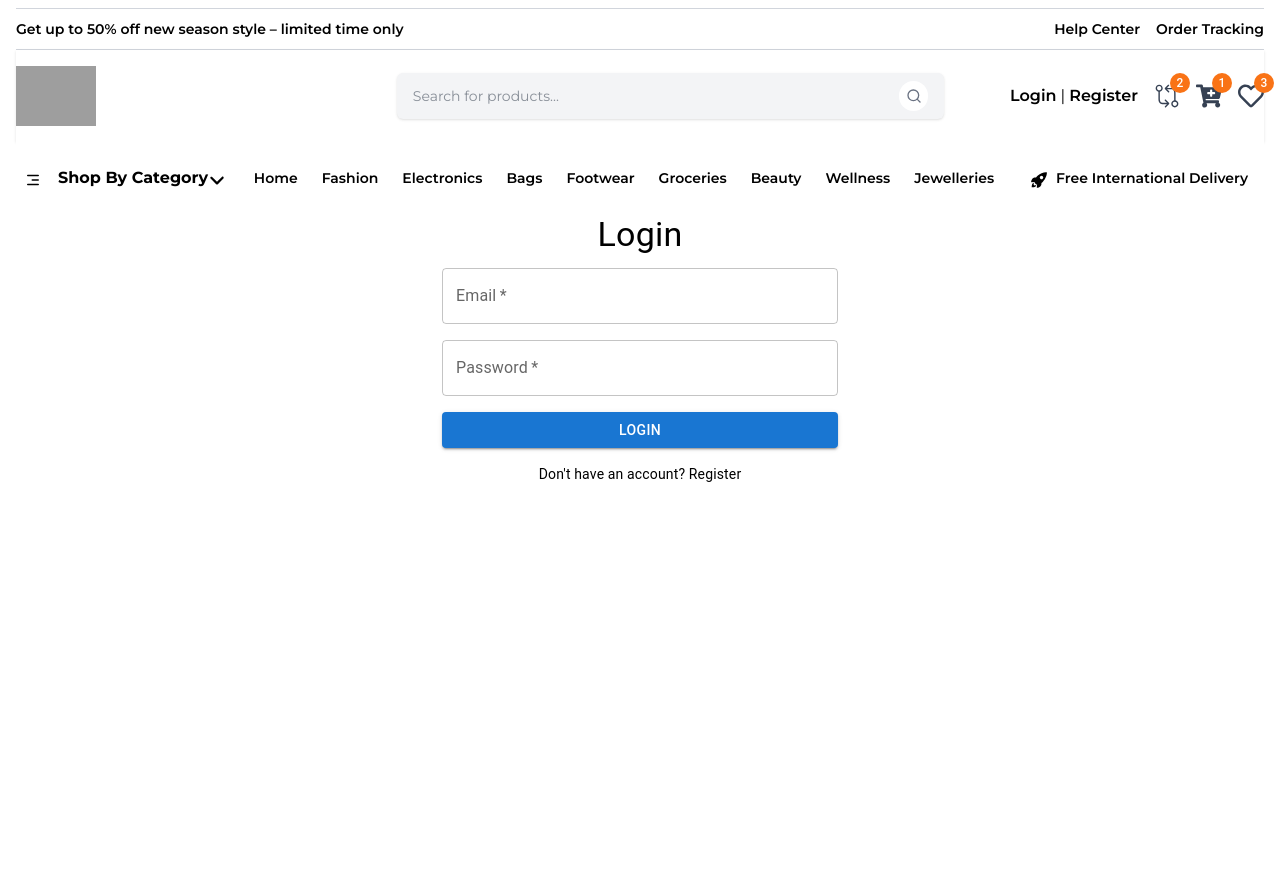
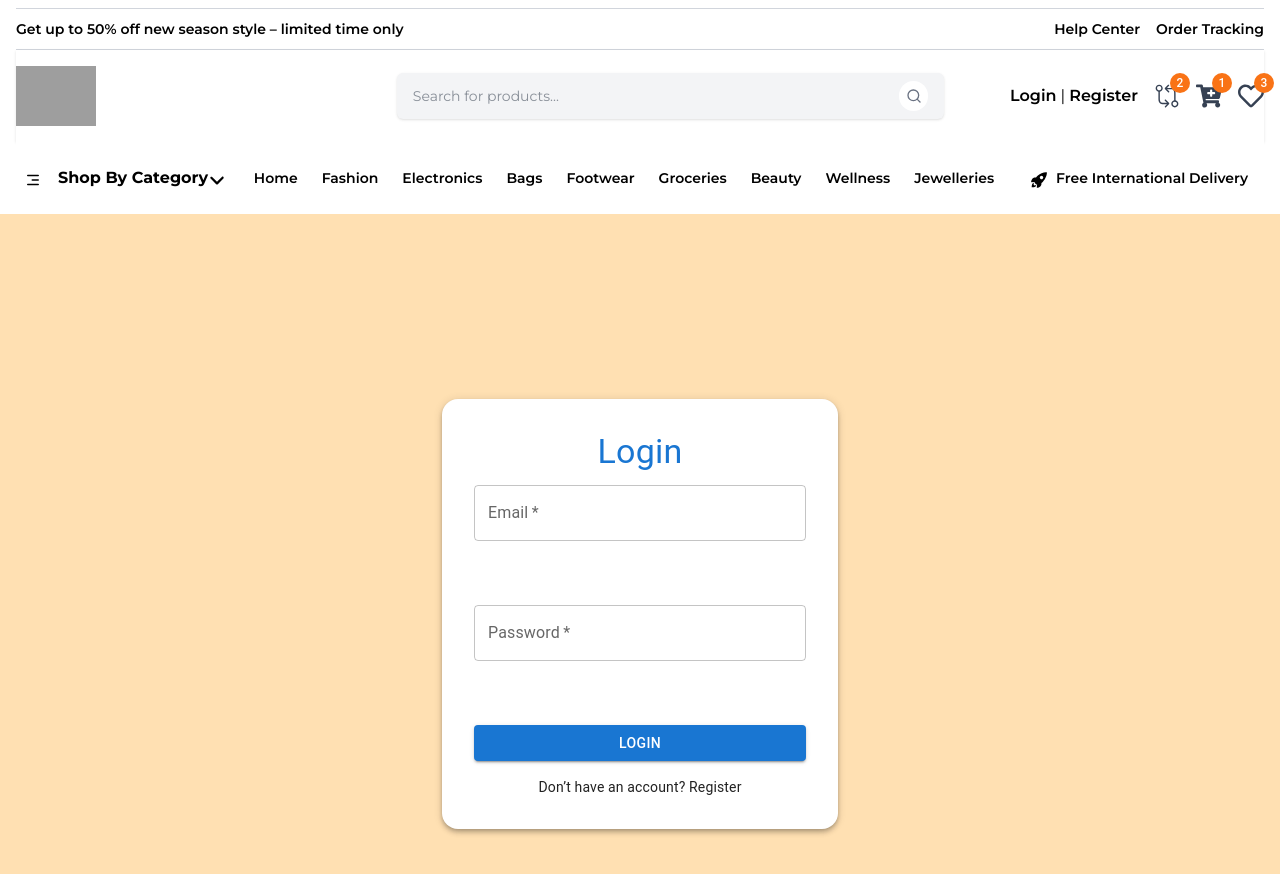
Before and after one commit to shahidgthub/Ecommerce, a React (Vite) app: page /login in a window 1280 px wide. Shown: the top 874 px of the page. Before the commit the page ends 800 px from the top, so only its background shows below. Built offline with nearby package versions, Linux system fonts and the light colour scheme; grey boxes are pictures that could not be loaded.

Commit message:
ui some  changes

```diff
--- /dev/null
+++ b/src/components/Dashboard/index.jsx
@@ -0,0 +1,12 @@
+import React from 'react'
+
+const Dashboard = () => {
+  return (
+    <div>
+        <h1> this is dashboard components</h1>
+
+    </div>
+  )
+}
+
+export default Dashboard;
--- a/src/components/Login/index.jsx
+++ b/src/components/Login/index.jsx
@@ -1,8 +1,8 @@
 import React, { useState } from 'react';
 import { useNavigate } from 'react-router-dom';
-import { TextField, Button, Typography, Container } from '@mui/material';
+import { TextField, Button, Typography, Container, Paper } from '@mui/material';
 import { Link } from 'react-router-dom';
-import axios from 'axios'; // Add axios for making API calls
+import axios from 'axios';
 
 const Login = () => {
   const [email, setEmail] = useState('');
@@ -14,22 +14,23 @@ const Login = () => {
     e.preventDefault();
 
     try {
-      const response = await axios.post('http://localhost:5000/api/login', { email, password }); // POST request to your backend
+      const response = await axios.post('http://localhost:5000/api/login', { email, password });
       console.log('Login successful:', response.data);
-      navigate('/dashboard'); // Redirect after successful login
+      navigate('/');
     } catch (err) {
-      setError(err.response?.data?.message || 'Invalid email or password'); // Display error message from backend
+      setError(err.response?.data?.message || 'Invalid email or password');
     }
   };
 
   return (
+    <div style={{ backgroundColor: '#FFE0B2', minHeight: '100vh', display: 'flex', alignItems: 'center', justifyContent: 'center' }}>
       <Container maxWidth="xs">
-      <div style={{ textAlign: 'center' }}>
-        <Typography variant="h4" gutterBottom>
+        <Paper elevation={4} style={{ padding: '2rem', borderRadius: '1rem' }}>
+          <Typography variant="h4" gutterBottom align="center" color="primary">
             Login
           </Typography>
           <form onSubmit={handleSubmit} noValidate autoComplete="off">
-          <div style={{ marginBottom: '1rem' }}>
+            <div style={{ marginBottom: '4rem' }}>
               <TextField
                 label="Email"
                 variant="outlined"
@@ -40,7 +41,7 @@ const Login = () => {
                 required
               />
             </div>
-          <div style={{ marginBottom: '1rem' }}>
+            <div style={{ marginBottom: '4rem' }}>
               <TextField
                 label="Password"
                 variant="outlined"
@@ -56,13 +57,14 @@ const Login = () => {
               Login
             </Button>
           </form>
-        <div style={{ marginTop: '1rem' }}>
+          <div style={{ marginTop: '1rem', textAlign: 'center' }}>
             <Typography variant="body2">
-            Don't have an account? <Link to="/register">Register</Link>
+              Don’t have an account? <Link to="/register">Register</Link>
             </Typography>
           </div>
+        </Paper>
+      </Container>
     </div>
-    </Container>
   );
 };
 
--- a/src/components/Register/index.jsx
+++ b/src/components/Register/index.jsx
@@ -5,11 +5,30 @@ import { Link } from 'react-router-dom';
 const Register = () => {
   const [email, setEmail] = useState('');
   const [password, setPassword] = useState('');
+  const [message, setMessage] = useState('');
 
-  const handleSubmit = (e) => {
+  const handleSubmit = async (e) => {
     e.preventDefault();
-    // Add registration logic (e.g., API call to register a new user)
-    alert('Registered successfully');
+
+    try {
+      const res = await fetch('http://localhost:5000/api/register', {
+        method: 'POST',
+        headers: {
+          'Content-Type': 'application/json',
+        },
+        body: JSON.stringify({ email, password }),
+      });
+
+      const data = await res.json();
+
+      if (res.ok) {
+        setMessage('✅ Registered successfully!');
+      } else {
+        setMessage(` ${data.message}`);
+      }
+    } catch (err) {
+      setMessage('Registration failed. Please try again.');
+    }
   };
 
   return (
@@ -41,6 +60,7 @@ const Register = () => {
               required
             />
           </div>
+          {message && <Typography color="error">{message}</Typography>}
           <Button type="submit" variant="contained" color="primary" fullWidth>
             Register
           </Button>
```
Lines whose indentation alone changed are shown as unchanged.
